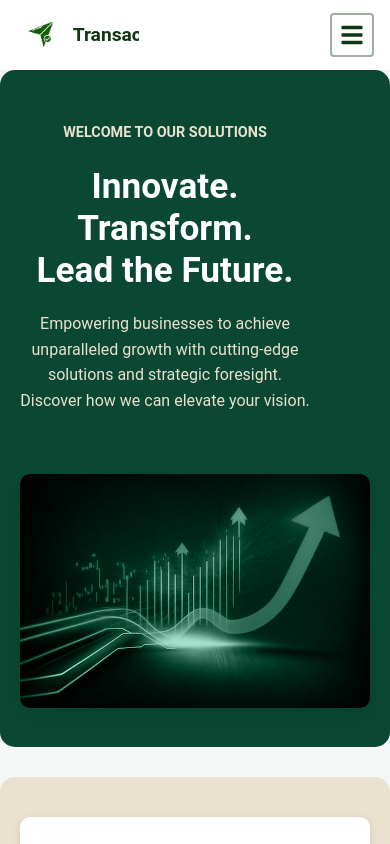
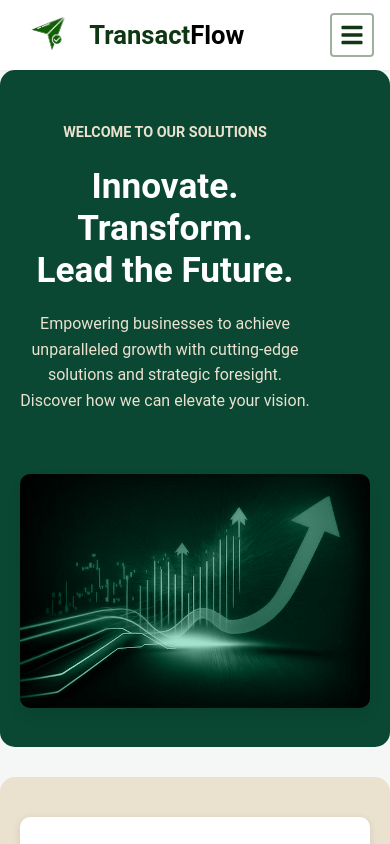
Before and after one commit to annemuriuki/Wapi_website, a React (Vite) app: page / in a window 390 px wide. Shown: the top 844 px of the page. Built offline with nearby package versions, Linux system fonts and the light colour scheme.

Commit message:
updated for android

```diff
--- a/src/components/Navbar.css
+++ b/src/components/Navbar.css
@@ -261,18 +261,3 @@
     z-index: 1001;
   }
 }
-
-@media (max-width: 768px) {
-  .navbar-logo {
-    font-size: 1.2rem; /* smaller logo text on mobile */
-    max-width: 60%;
-    overflow: hidden;
-    white-space: nowrap;
-    text-overflow: ellipsis;
-  }
-
-  .navbar-logo-image {
-    height: 30px; /* slightly smaller image */
-    margin-right: 0.4rem;
-  }
-}
```
